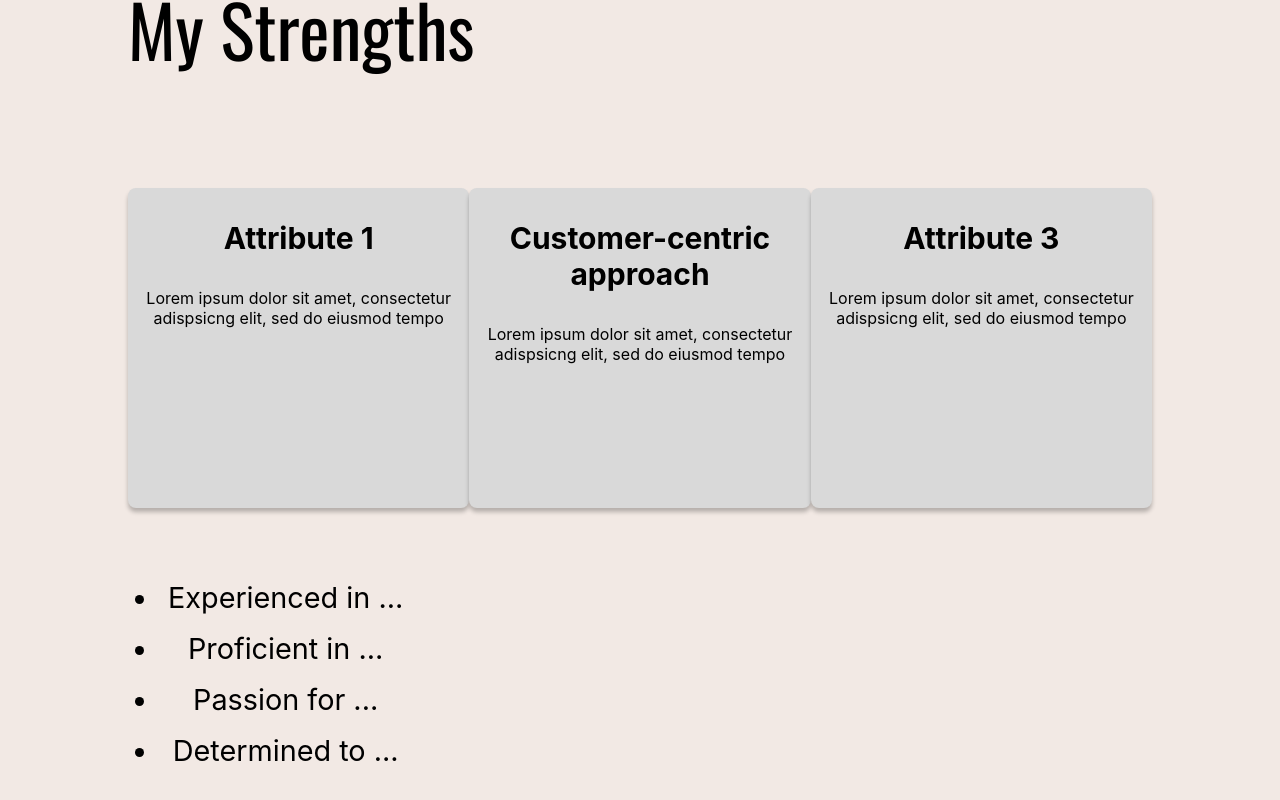
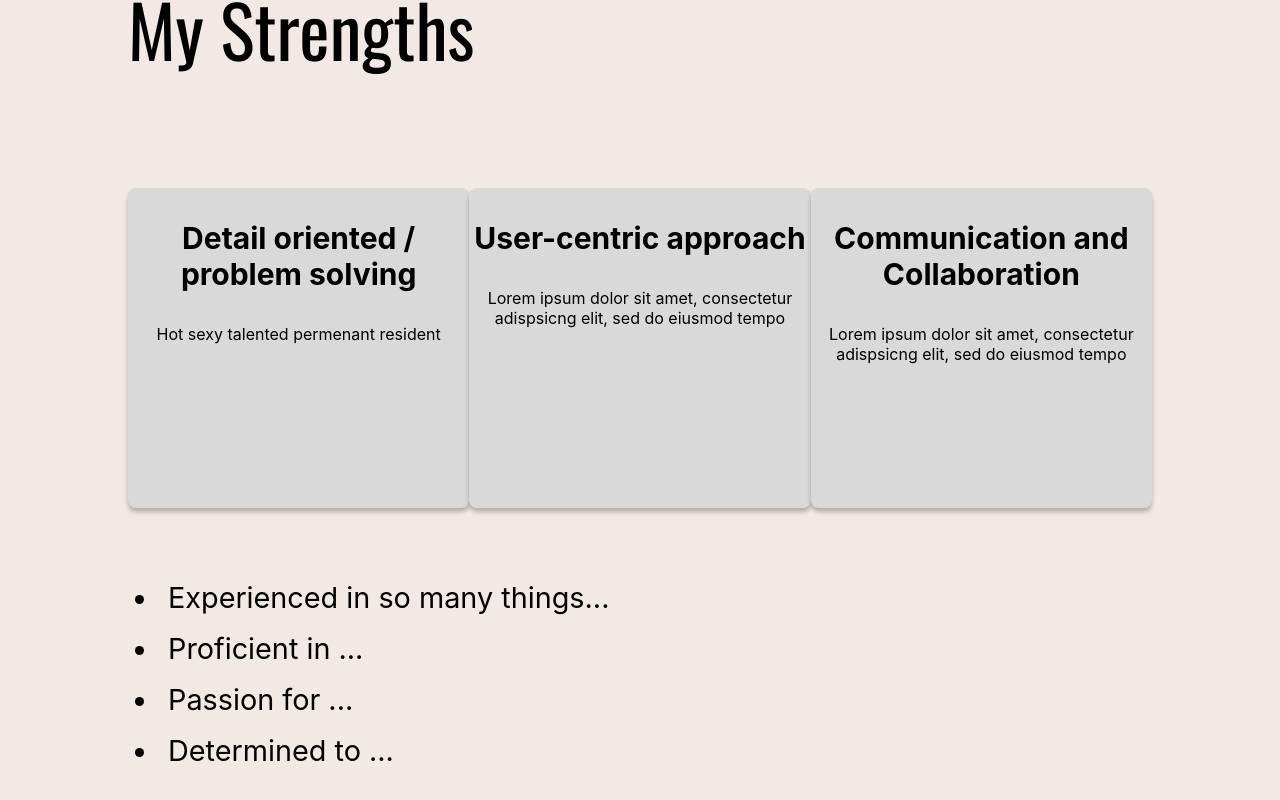
Before and after one commit to charlie-chandler/portfolio, a React (Create React App) app: page / in a window 1280 px wide. Shown: the part 2740-3540 px from the top of the page. Built offline with nearby package versions, Linux system fonts and the light colour scheme.

Commit message:
Add copy to attribute boxes

```diff
--- a/src/components/Attributes.tsx
+++ b/src/components/Attributes.tsx
@@ -2,7 +2,7 @@ import React from "react"
 import classNames from "classnames";
 import "../styles/Attributes.css";
 
-function Attributes () {
+function Attributes() {
 
   const background = classNames('attribute-background');
   const title = classNames('title');
@@ -17,24 +17,24 @@ function Attributes () {
       <div className={attributeContainer}>
 
         <div className={attributeBox}>
-          <h2>Attribute 1</h2>
+          <h2>Detail oriented / problem solving</h2>
+          <p>Hot sexy talented permenant resident</p>
+        </div>
+
+        <div className={attributeBox}>
+          <h2>User-centric approach</h2>
           <p>Lorem ipsum dolor sit amet, consectetur adispsicng elit, sed do eiusmod tempo</p>
         </div>
 
         <div className={attributeBox}>
-          <h2>Customer-centric approach</h2>
-          <p>Lorem ipsum dolor sit amet, consectetur adispsicng elit, sed do eiusmod tempo</p>
-        </div>
-
-        <div className={attributeBox}>
-          <h2>Attribute 3</h2>
+          <h2>Communication and Collaboration</h2>
           <p>Lorem ipsum dolor sit amet, consectetur adispsicng elit, sed do eiusmod tempo</p>
         </div>
       </div>
 
       <div className={strengthBullets}>
         <ul>
-            <li>Experienced in ...</li>
+          <li>Experienced in so many things...</li>
           <li>Proficient in ...</li>
           <li>Passion for ...</li>
           <li>Determined to ...</li>
--- a/src/styles/Attributes.css
+++ b/src/styles/Attributes.css
@@ -27,6 +27,7 @@
   position: relative;
   display: flex;
   flex-direction: row;
+  text-align: left;
   margin: 4rem 8rem 0 10rem;
   font-size: 1.8rem;
 }
```
Lines whose indentation alone changed are shown as unchanged.
